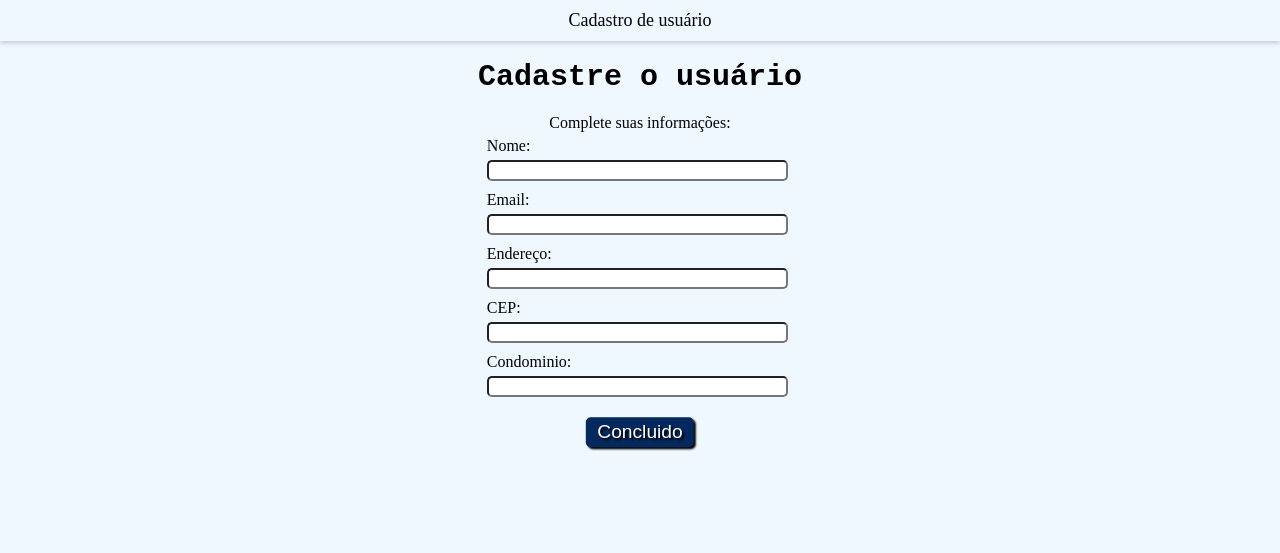
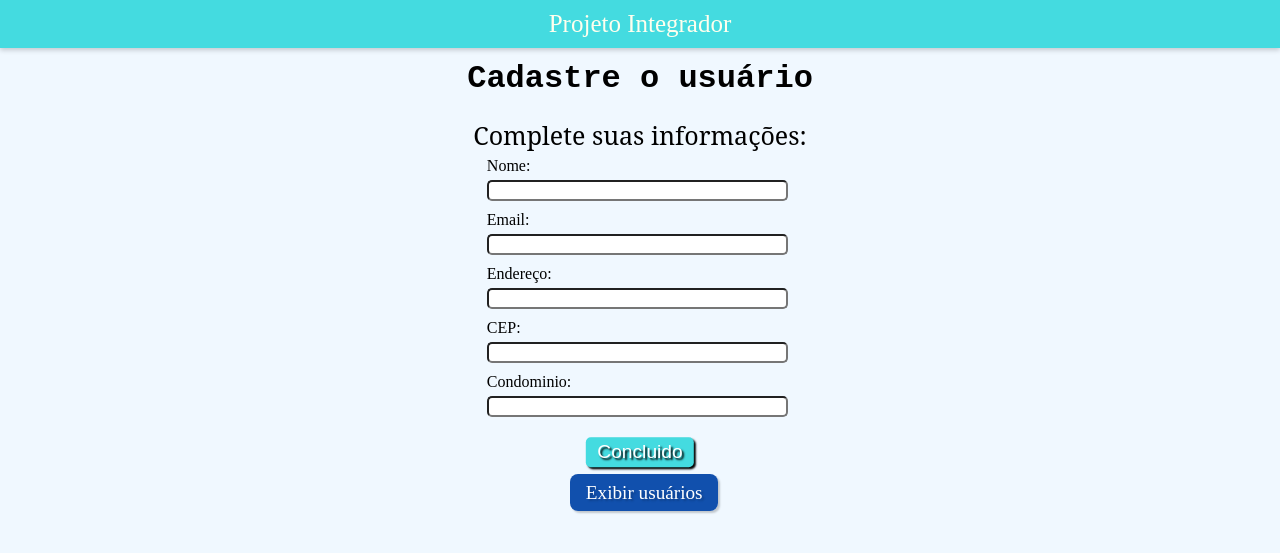
Before and after one commit to drp14univesp/Projeto-integrador, a Django app: template projeto_integrador/app_cad_usuarios/templates/usuarios/home.html in a window 1280 px wide. Shown: the top 553 px of the page. Run offline with Django 3.2, Linux system fonts and the light colour scheme; the template is opened without the code that fills it, so the values that code supplies are empty.

Commit message:
ajustando pagina de exibição

```diff
--- a/projeto_integrador/app_cad_usuarios/models.py
+++ b/projeto_integrador/app_cad_usuarios/models.py
@@ -2,7 +2,7 @@ from django.db import models
 
 class Usuario(models.Model):
     id_usuario = models.AutoField(primary_key=True)
-    nome = models.TextField(max_length=25)
+    nome = models.TextField(max_length=50)
     email = models.EmailField(max_length=50)
     endereco = models.TextField(max_length= 200)
     cep = models.CharField(max_length=9)
--- a/projeto_integrador/app_cad_usuarios/templates/usuarios/home.html
+++ b/projeto_integrador/app_cad_usuarios/templates/usuarios/home.html
@@ -12,7 +12,7 @@
   <body>
     <nav>
         <div class="title-bar" >
-          <span >Cadastro de usuário</span>
+          <span >Projeto Integrador</span>
         </div>
       </nav>
     <h1 class="title-cad">Cadastre o usuário</h1>
@@ -47,7 +47,7 @@
 
    </form>
 
-
+   <a href="{% url 'exibir_usuarios' %}" class="botao-exibir-usuarios">Exibir usuários</a>
 
   </body>
 </html>
--- a/projeto_integrador/app_cad_usuarios/views.py
+++ b/projeto_integrador/app_cad_usuarios/views.py
@@ -21,3 +21,7 @@ def usuario_view(request):
 
 # retornar os dados
     return render(request,'usuarios/usuarios.html', usuarios)
+
+def exibir_usuarios(request):
+    usuarios = Usuario.objects.all()
+    return render(request, 'usuarios/exibir_usuarios.html', {'usuarios': usuarios})
--- a/projeto_integrador/projeto_integrador/urls.py
+++ b/projeto_integrador/projeto_integrador/urls.py
@@ -5,5 +5,6 @@ from app_cad_usuarios import views
 
 urlpatterns = [
     path('', views.home, name='home'),
-    path('usuario/', views.usuario_view, name='listagem_usuarios')
+    path('usuario/', views.usuario_view, name='listagem_usuarios'),
+    path('exibir_usuarios/', views.exibir_usuarios, name='exibir_usuarios'),
 ]
--- a/projeto_integrador/static/css/style.css
+++ b/projeto_integrador/static/css/style.css
@@ -8,6 +8,10 @@
     padding: 10px 0 ;
     font-size: large;
     box-shadow: 0 2px 5px rgba(0,0,0,0.2);
+    background-color: #44dbe0;
+    color: #FFE;
+    font-size: 25px;
+
 }
 
 body{
@@ -18,10 +22,14 @@ body{
 .title-cad{
     margin-top: 60px;
     text-align: center;
+    font-size: xx-large;
+
 }
 
 .info-cad{
-    text-align: center
+    text-align: center;
+    font-family: 'serif';
+    font-size: 25px;
 }
 
 .item-cad{
@@ -54,7 +62,7 @@ input, button{
 
 .botao{
     font-size: 1.2em;
-    background-color: #05285e;
+    background-color: #44dbe0;
     border: 0;
     margin-top: 30px;
     color: white;
@@ -63,7 +71,7 @@ input, button{
     text-shadow: 2px 2px 2px rgb(0, 0, 0, 2);
     transform: translate(-50%,-50%);
     margin-left: 50%;
-
+    text-decoration: none;
 
 }
 
@@ -82,6 +90,7 @@ h1{
 table {
         width: 100%;
         border-collapse: collapse;
+        margin-top: 50px;
     }
 
     /* Estiliza as células da tabela */
@@ -95,6 +104,24 @@ table {
         padding-top: 12px;
         padding-bottom: 12px;
         text-align: left;
-        background-color: #138ead;
+        background-color: #44dbe0;
         color: white;
+        position: inherit;
     }
+
+
+
+    .botao-exibir-usuarios {
+        font-size: 1.2em;
+        background-color: #1150ad; /* Escolha a cor que preferir */
+        border: 0;
+        margin-top: 30px;
+        color: white;
+        padding: 0.4em 0.8em;
+        box-shadow: 2px 2px 2px rgb(0, 0, 0, 0.2);
+        text-shadow: 2px 2px 2px rgb(0, 0, 0, 0.2);
+        transform: translate(-50%, -50%);
+        margin-left: 44.5%;
+        border-radius: 8px;
+        text-decoration: none;
+    }
```
Also changed, not shown: projeto_integrador/app_cad_usuarios/templates/usuarios/exibir_usuarios.html (added, +32 -0 lines), projeto_integrador/app_cad_usuarios/templates/usuarios/usuarios.html (+10 -1 lines), projeto_integrador/db.sqlite3.
